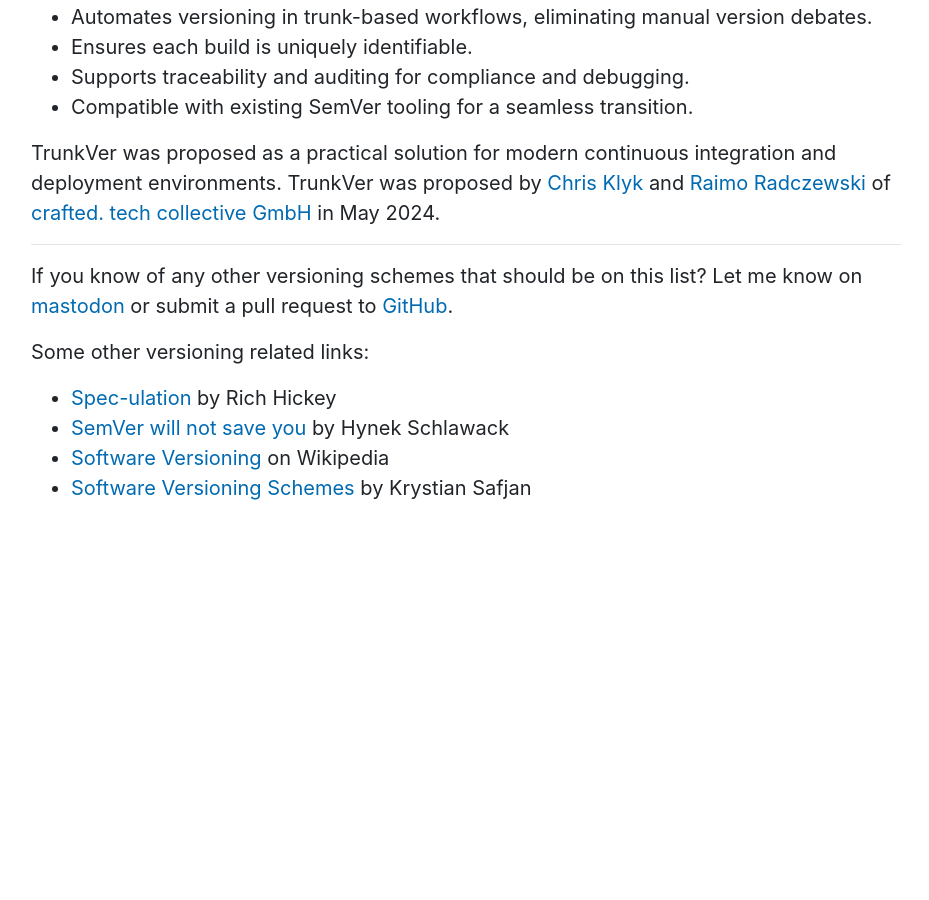
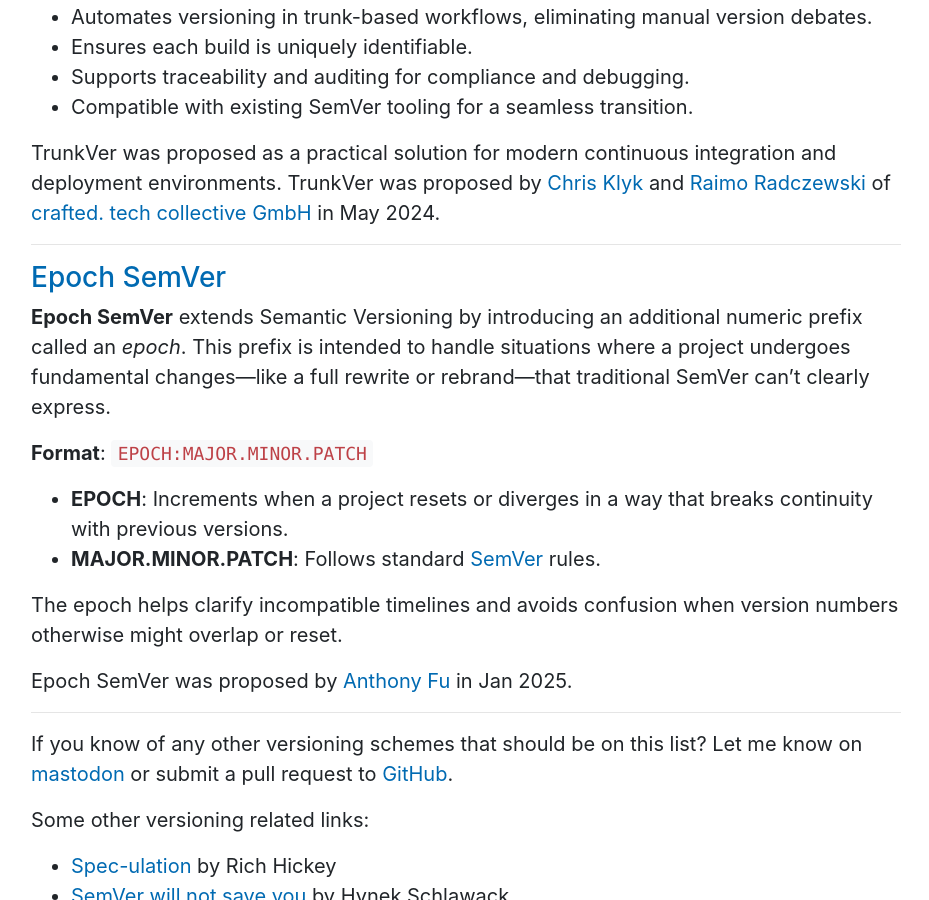
Before and after one commit to andrew/nesbitt.io, a Jekyll site: the page built from _posts/2024-06-24-from-zerover-to-semver-a-comprehensive-list-of-versioning-schemes-in-open-source.md, in a window 1280 px wide and 900 px high, scrolled down 10619 px. Shown: the whole window, without its empty margins (174-1103 px from the left). Built offline with Jekyll 4.4.1, drawn with Linux system fonts in a browser that asks for light colours; before the commit the page ends 11148 px from its top, so only the background shows below that.

Commit message:
Add Epoch SemVer section to versioning schemes post

```diff
--- a/_posts/2024-06-24-from-zerover-to-semver-a-comprehensive-list-of-versioning-schemes-in-open-source.md
+++ b/_posts/2024-06-24-from-zerover-to-semver-a-comprehensive-list-of-versioning-schemes-in-open-source.md
@@ -328,6 +328,19 @@
 
 <hr>
 
+### [Epoch SemVer](https://antfu.me/posts/epoch-semver)
+
+**Epoch SemVer** extends Semantic Versioning by introducing an additional numeric prefix called an *epoch*. This prefix is intended to handle situations where a project undergoes fundamental changes—like a full rewrite or rebrand—that traditional SemVer can't clearly express.
+
+**Format**: `EPOCH:MAJOR.MINOR.PATCH`
+- **EPOCH**: Increments when a project resets or diverges in a way that breaks continuity with previous versions.
+- **MAJOR.MINOR.PATCH**: Follows standard [SemVer](https://semver.org/) rules.
+
+The epoch helps clarify incompatible timelines and avoids confusion when version numbers otherwise might overlap or reset.
+
+Epoch SemVer was proposed by [Anthony Fu](https://antfu.me/) in Jan 2025.
+
+<hr>
 
 If you know of any other versioning schemes that should be on this list? Let me know on [mastodon](https://mastodon.social/@andrewnez) or submit a pull request to [GitHub](https://github.com/andrew/nesbitt.io/blob/master/_posts/2024-06-24-from-zerover-to-semver-a-comprehensive-list-of-versioning-schemes-in-open-source.md).
 
```
